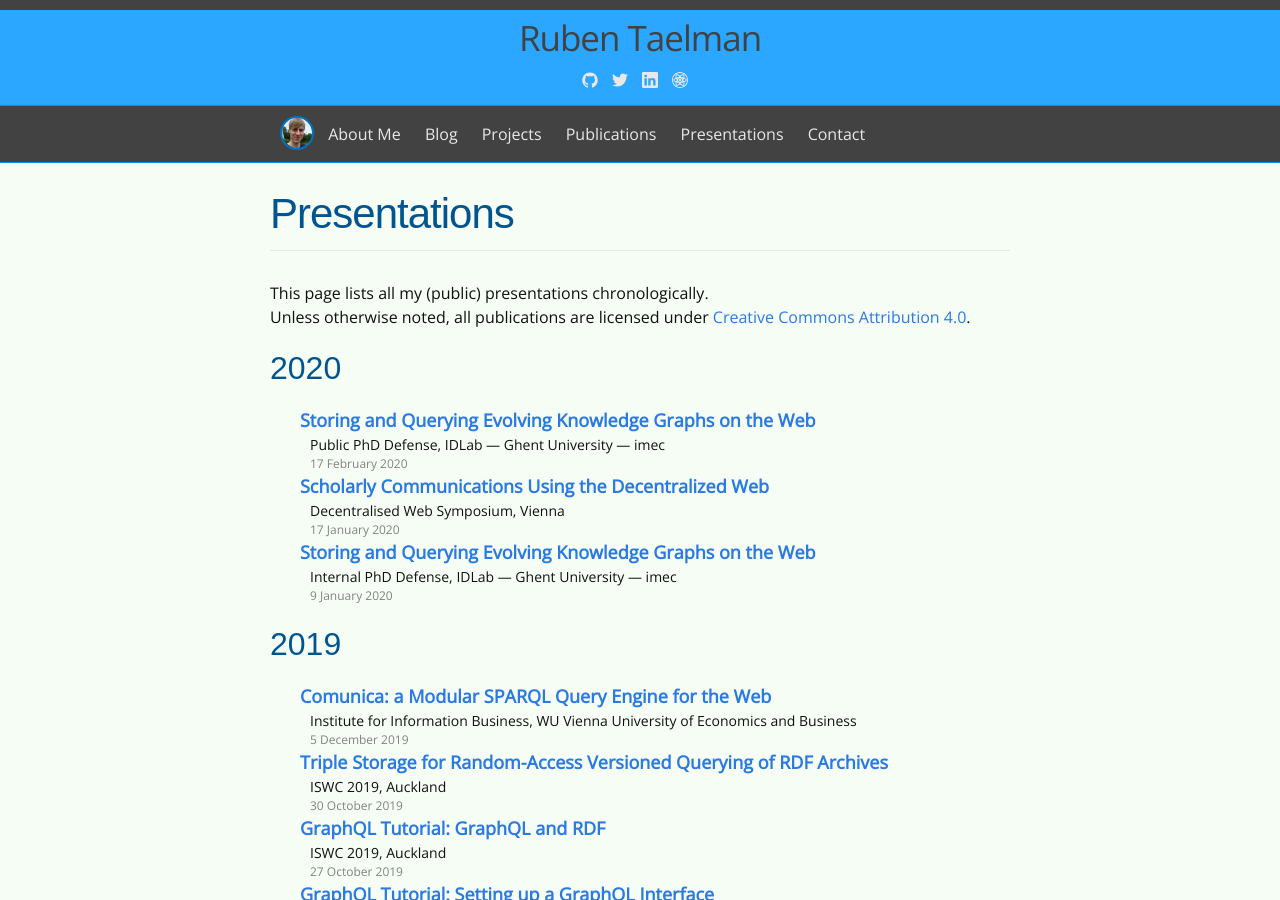
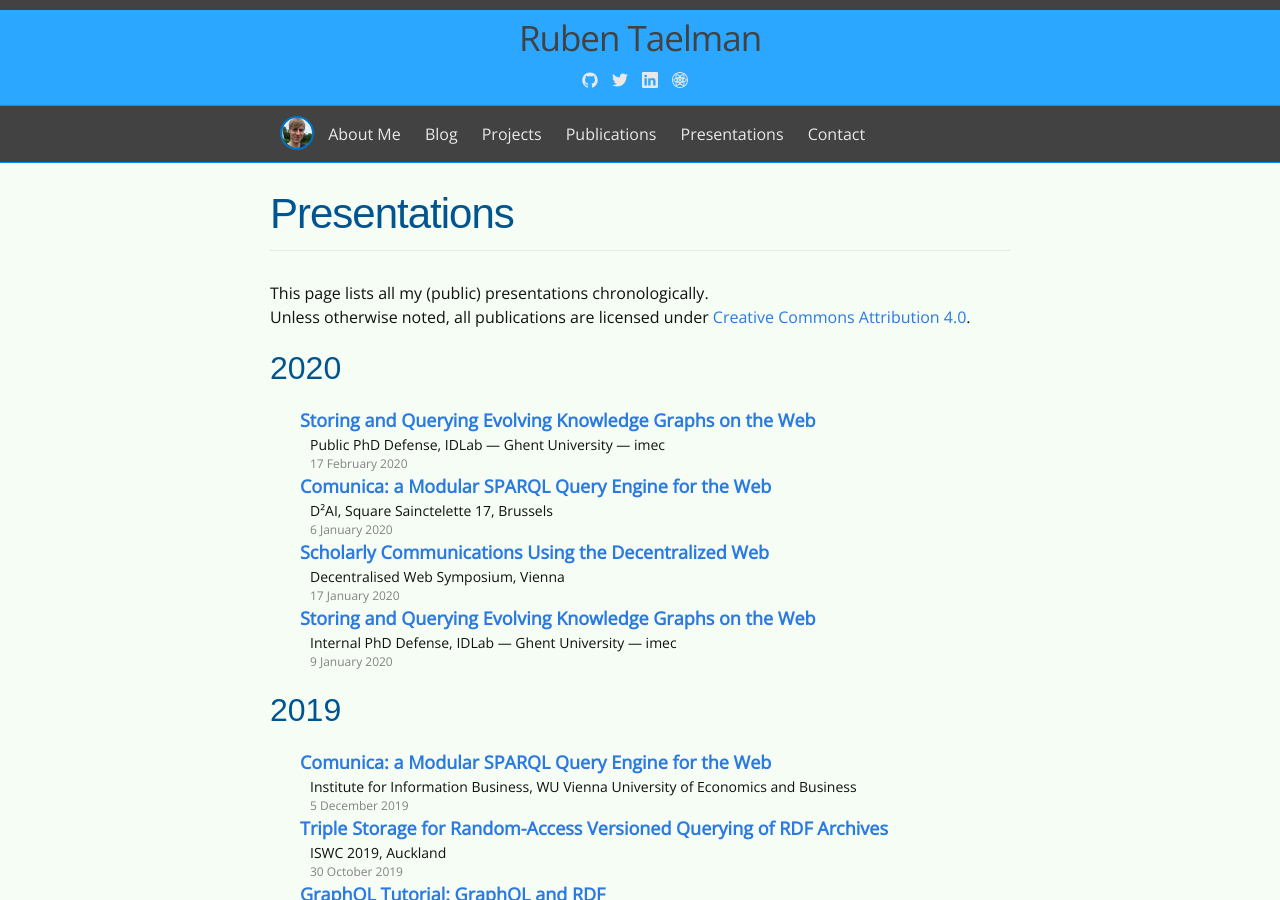
Before and after one commit to rubensworks/rubensworks.net, a Jekyll site: the page built from presentations.md, in a window 1280 px wide and 900 px high. Built offline with Jekyll 4.4.1, drawn with Linux system fonts in a browser that asks for light colours; some web fonts are replaced.

Commit message:
Add presentation at D²AI meeting

```diff
--- a/_data/presentations.yml
+++ b/_data/presentations.yml
@@ -3,6 +3,11 @@
     venue: "Public PhD Defense, IDLab — Ghent University — imec"
     date: "17 February 2020"
     url: "https://www.rubensworks.net/raw/slides/2020/phd-public/"
+"2020-ai-comunica":
+    title: "Comunica: a Modular SPARQL Query Engine for the Web"
+    venue: "D²AI, Square Sainctelette 17, Brussels"
+    date: "6 January 2020"
+    url: "https://www.rubensworks.net/raw/slides/2020/ai-comunica/"
 "2020-sympdecentweb-mellon":
     title: "Scholarly Communications Using the Decentralized Web"
     venue: "Decentralised Web Symposium, Vienna"
```
